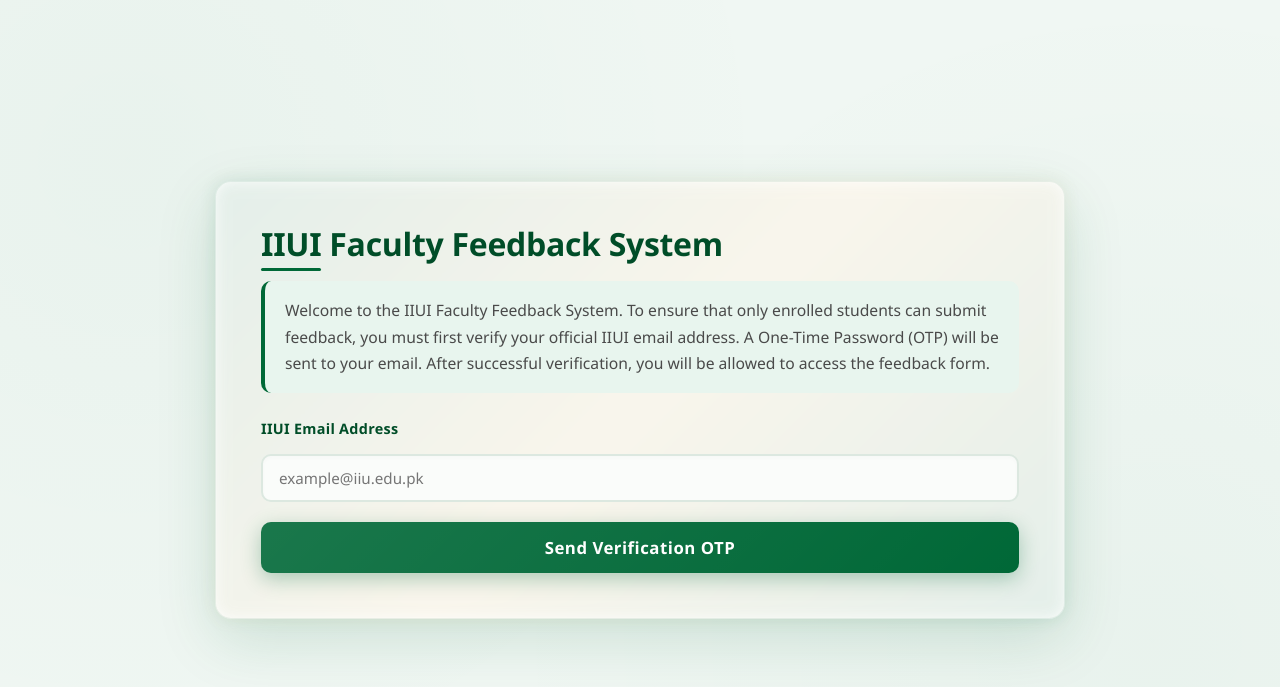
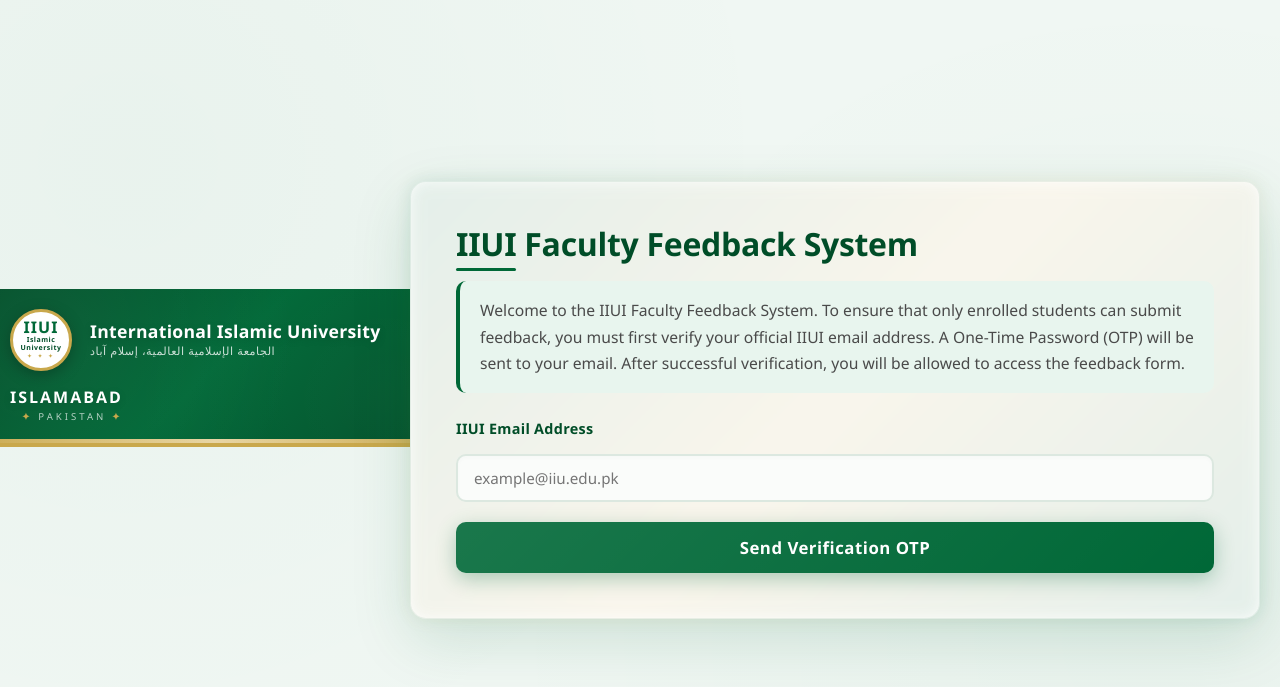
Before and after one commit to FatimaBatool55/IIUIFacultyFeedback, a Flask app: page / in a window 1280 px wide. Shown: the top 687 px of the page. Run offline with Flask 3, Linux system fonts and the light colour scheme.

Commit message:
Update login.html

```diff
--- a/templates/login.html
+++ b/templates/login.html
@@ -1,60 +1,50 @@
 <!DOCTYPE html>
 <html lang="en">
-
 <head>
-
     <meta charset="UTF-8">
-
     <meta name="viewport" content="width=device-width, initial-scale=1.0">
-
     <title>IIUI Email Verification</title>
-
     <link rel="stylesheet" href="{{ url_for('static', filename='style.css') }}">
-
 </head>
-
 <body>
+    <!-- IIUI BANNER -->
+    <div class="iiui-banner">
+        <div class="iiui-brand">
+            <div class="iiui-logo">
+                <div class="iiui-logo-circle">
+                    <span class="logo-main">IIUI</span>
+                    <span class="logo-sub">Islamic University</span>
+                    <span class="logo-star">✦ ✦ ✦</span>
+                </div>
+            </div>
+            <div class="iiui-name">
+                <div class="uni-name">International Islamic University</div>
+                <div class="uni-name-arabic">الجامعة الإسلامية العالمية، إسلام آباد</div>
+            </div>
+        </div>
+        <div class="iiui-campus">
+            <div class="campus-name">ISLAMABAD</div>
+            <div class="campus-sub"><span class="gold-text">✦</span> PAKISTAN <span class="gold-text">✦</span></div>
+        </div>
+    </div>
 
     <div class="container">
-
         <h1>IIUI Faculty Feedback System</h1>
-
         <p class="intro">
-
             Welcome to the IIUI Faculty Feedback System.
-
             To ensure that only enrolled students can submit feedback, you must first verify your official IIUI email address.
-
             A One-Time Password (OTP) will be sent to your email. After successful verification, you will be allowed to access the feedback form.
-
         </p>
 
         {% if error %}
-
             <p class="error">{{ error }}</p>
-
         {% endif %}
 
         <form action="/send-otp" method="POST">
-
             <label>IIUI Email Address</label>
-
-        <input
-                type="email"
-                name="student_email"
-                placeholder="example@iiu.edu.pk"
-                required>
-
-        <button type="submit">
-
-            Send Verification OTP
-
-        </button>
-
+            <input type="email" name="student_email" placeholder="example@iiu.edu.pk" required>
+            <button type="submit">Send Verification OTP</button>
         </form>
-
     </div>
-
 </body>
-
 </html>
```
Lines whose indentation alone changed are shown as unchanged.
